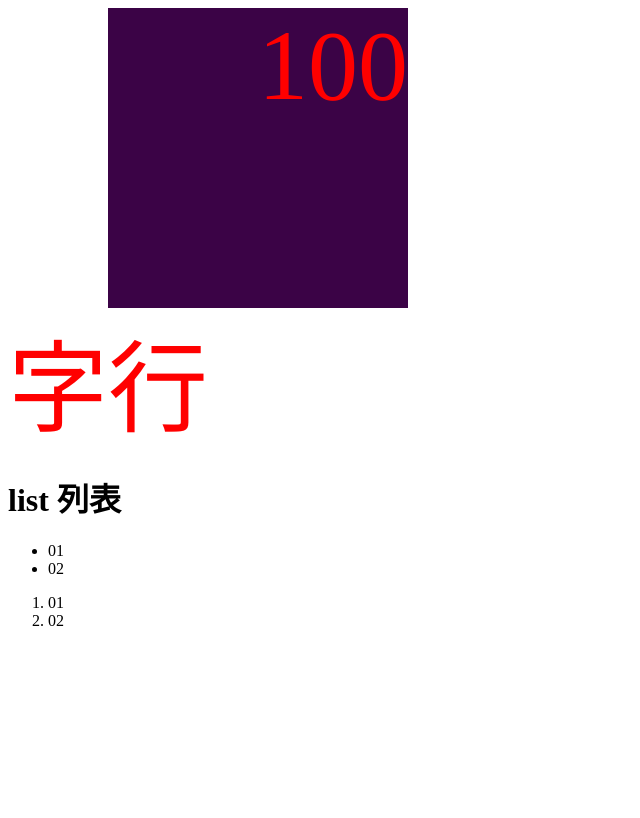
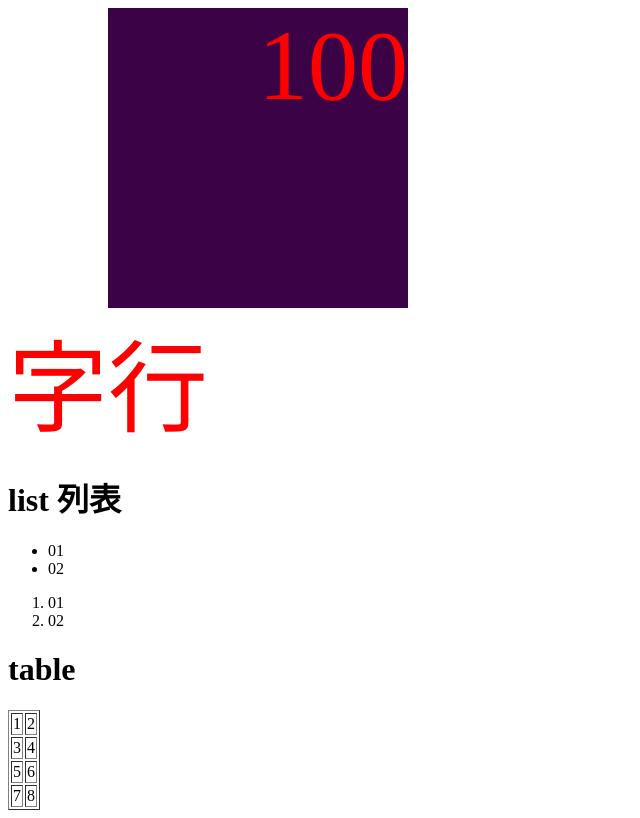
Before and after one commit to sexfat/cd105, a plain HTML site: page index.html in a window 1280 px wide. Shown: the whole page, without its empty margins (0-640 px from the left). Drawn offline with Linux system fonts and the light colour scheme.

Commit message:
add table

```diff
--- a/index.html
+++ b/index.html
@@ -29,6 +29,30 @@
         <li>01</li>
         <li>02</li>
     </ol>
+    <h1>table</h1>
+    <table border="1">
+        <tr>
+            <td>1</td>
+            <td >2</td>
+
+        </tr>
+        <tr>
+            <td>3</td>
+            <td >4</td>
+
+        </tr>
+        <tr>
+            <td>5</td>
+            <td>6</td>
+
+        </tr>
+        <tr>
+            <td>7</td>
+            <td>8</td>
+        </tr>
+    </table>
+
+
 
 </body>
 
```
